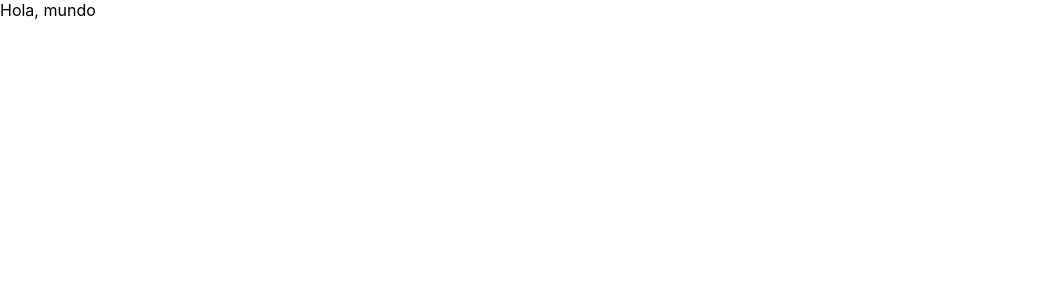
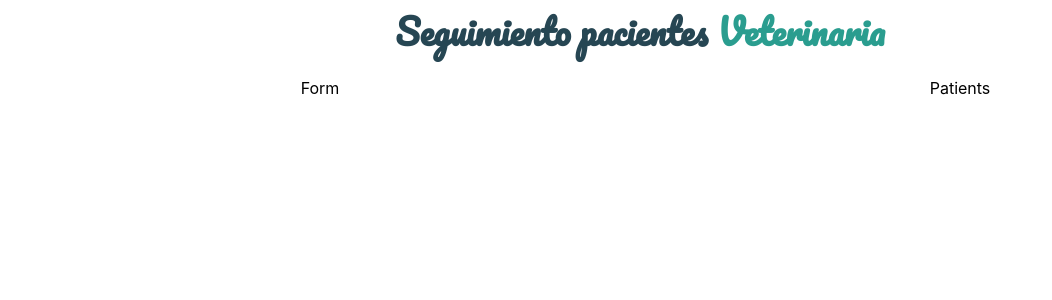
Before and after one commit to jisazamp/citas-veterinaria-react, a React (Vite) app: page / in a window 1280 px wide. Shown: the top 300 px of the page, without its empty margins (0-1052 px from the left). Built offline with nearby package versions, Linux system fonts and the light colour scheme.

Commit message:
Added the basic components (Header, Form, Patients)

```diff
--- a/index.html
+++ b/index.html
@@ -4,10 +4,10 @@
     <meta charset="UTF-8" />
     <link rel="icon" type="image/svg+xml" href="/src/favicon.svg" />
     <meta name="viewport" content="width=device-width, initial-scale=1.0" />
-    <title>Vite App</title>
+    <title>Citas veterinarias</title>
   </head>
   <body>
-    <div id="root"></div>
+    <main id="root"></main>
     <script type="module" src="/src/main.jsx"></script>
   </body>
 </html>
--- a/src/App.jsx
+++ b/src/App.jsx
@@ -1,7 +1,18 @@
 import React from 'react';
+import Header from './components/Header';
+import Form from './components/Form';
+import Patients from './components/Patients';
 
 const App = () => {
-  return <div>Hola, mundo</div>;
+  return (
+    <>
+      <Header />
+      <section className='main-content'>
+        <Form />
+        <Patients />
+      </section>
+    </>
+  );
 };
 
 export default App;
--- /dev/null
+++ b/src/components/Form.jsx
@@ -0,0 +1,5 @@
+const Form = () => {
+  return <div>Form</div>;
+};
+
+export default Form;
--- /dev/null
+++ b/src/components/Header.jsx
@@ -0,0 +1,9 @@
+const Header = () => {
+  return (
+    <h1 className='section-header'>
+      Seguimiento pacientes <span className='highlighted'>Veterinaria</span>
+    </h1>
+  );
+};
+
+export default Header;
--- /dev/null
+++ b/src/components/Patients.jsx
@@ -0,0 +1,5 @@
+const Patients = () => {
+  return <div>Patients</div>;
+};
+
+export default Patients;
--- a/src/index.css
+++ b/src/index.css
@@ -1,12 +1,50 @@
+@import url('https://fonts.googleapis.com/css2?family=Pacifico&display=swap');
+@import url('https://fonts.googleapis.com/css2?family=Hind:wght@400;700&display=swap');
+
 *, *:before, *:after {
   box-sizing: border-box;
 }
 
 body {
+  font-family: 'Hind', sans-serif;
   margin: 0;
+  padding: 0;
   font-family: -apple-system, BlinkMacSystemFont, 'Segoe UI', 'Roboto', 'Oxygen',
     'Ubuntu', 'Cantarell', 'Fira Sans', 'Droid Sans', 'Helvetica Neue',
     sans-serif;
   -webkit-font-smoothing: antialiased;
   -moz-osx-font-smoothing: grayscale;
 }
+
+.section-header {
+  font-size: 2.2rem;
+  font-family: 'Pacifico', sans-serif;
+  text-align: center;
+  margin: 0;
+  padding: 0;
+  color: #264653;
+}
+
+.highlighted {
+  color: #2a9d8f;
+}
+
+.main-content {
+  display: grid;
+  grid-template-columns: 1fr;
+  justify-content: center;
+  align-items: center;
+  text-align: center;
+  margin: 1em 0em;
+}
+
+@media (min-width: 40rem) {
+  .section-header {
+    margin: auto;
+    width: 66%;
+  }
+
+  .main-content {
+    grid-template-columns: 1fr 1fr;
+  }
+}
```
